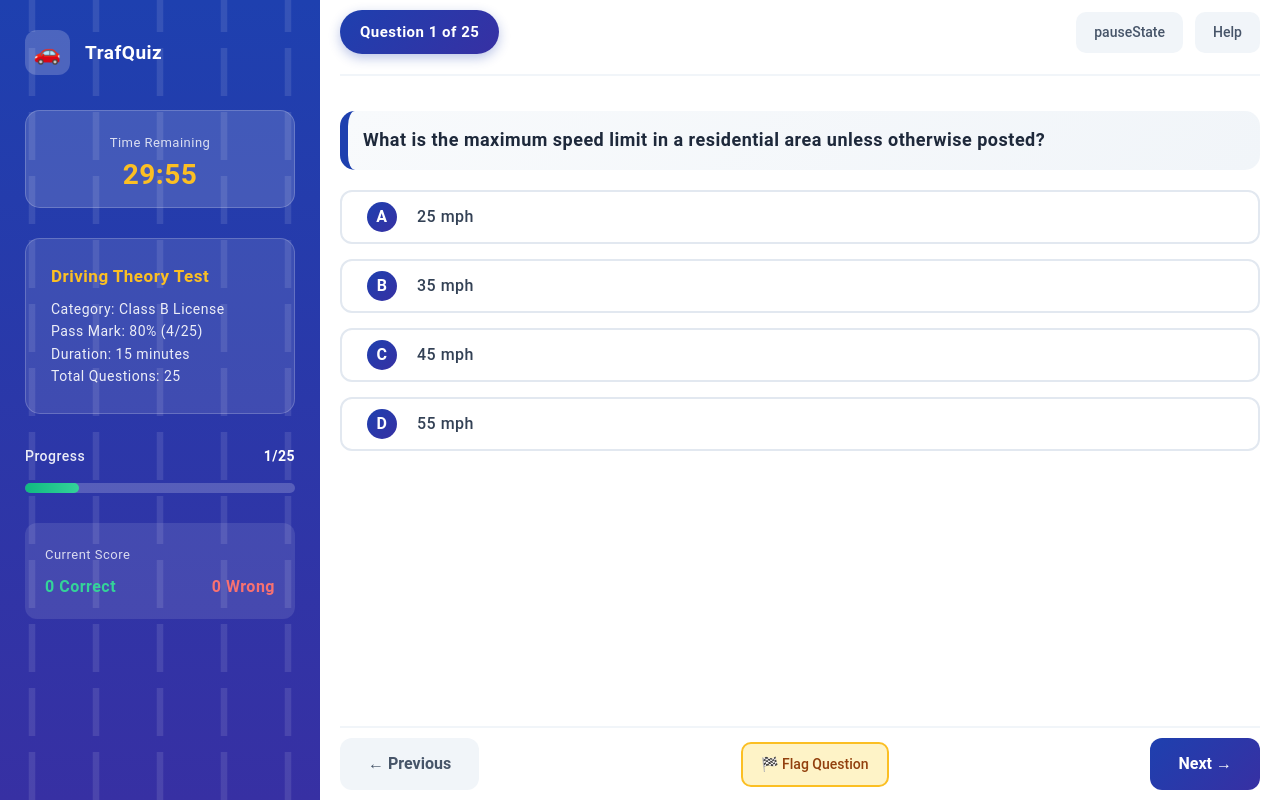
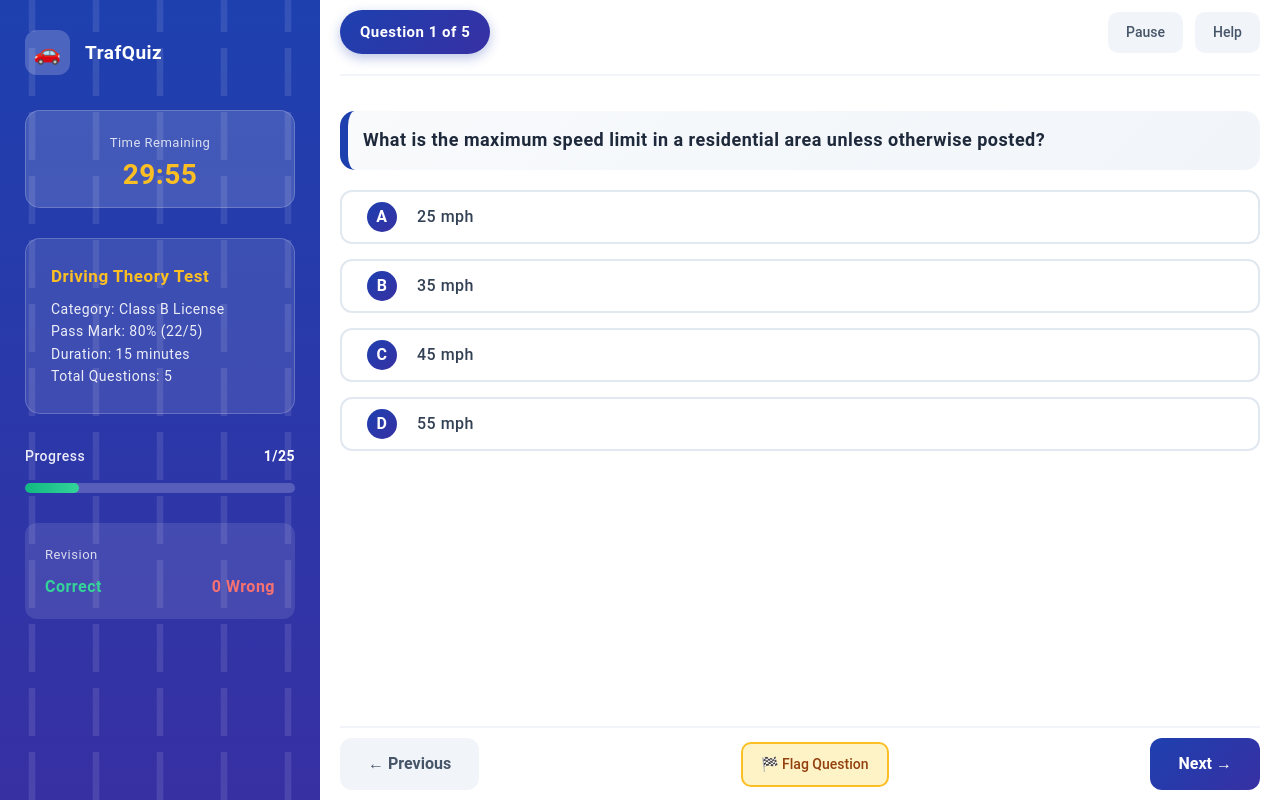
Before and after one commit to AllanKayz/trafQuiz, an Angular app: page /exam in a window 1280 px wide. Built offline with nearby package versions, Linux system fonts and the light colour scheme.

Commit message:
working on pauseState function

```diff
--- a/src/app/exam/exam.component.html
+++ b/src/app/exam/exam.component.html
@@ -1,108 +1,3 @@
-<!--section class="exam-window">
-  <div class="container-fluid shadow-sm p-3">
-    <div class="row">
-      <div class="d-flex justify-content-between align-items-center">
-        <div class="timeslot display-4 fw-bold">
-          <span *ngIf="isLoaded">{{formattedTime}}</span>
-          <mat-progress-spinner *ngIf="!isLoaded" mode="indeterminate" diameter="50" color="accent"
-            class="button-spinner mx-auto my-auto"></mat-progress-spinner>
-        </div>
-        <div class="user d-flex flex-row align-items-center">
-          <div class="mx-2">Welcome: {{UserData?.username}}</div>
-          <button class="btn btn-outline-danger mx-2" (click)="closeApp()">Logout</button>
-        </div>
-      </div>
-    </div>
-  </div>
-  <div class="container">
-    <div *ngIf="isPaused" class="placeho">
-      <img src="assets/logo.png" class="rounded mx-auto d-block" alt="...">
-    </div>
-    <div class="row question-section overflow-y-auto" [ngClass]="{'d-none': isPaused }">
-      <div class="ml-5" *ngIf="isLoaded">
-        <form [formGroup]="examForm" (submit)="submitExam()">
-          <div *ngFor="let question of questions | slice:0:25; let i = index;" class="pb-4 pt-5">
-            <h6 class="card-title fw-bold">{{i + 1}}. {{question.question}}</h6>
-            <div class="pb-2 mb-3">
-              <img [src]="question.photo" class="image_insert rounded" *ngIf="question.photo" alt="Image for question">
-            </div>
-            <div class="px-5">
-              <div class="form-check mb-3">
-                <input class="form-check-input text-lg" type="radio" id="question{{i}}" [formControlName]="'question'+i"
-                  [value]="question.option_a">
-                <label class="form-check-label text-lg" for="question{{i}}"
-                  [class]="getOptionClass(question, question.option_a)">
-                  {{question.option_a}}
-                </label>
-              </div>
-              <div class="form-check mb-3">
-                <input class="form-check-input text-lg" type="radio" id="question{{i}}" [formControlName]="'question'+i"
-                  [value]="question.option_b">
-                <label class="form-check-label text-lg" for="question{{i}}"
-                  [class]="getOptionClass(question, question.option_b)">
-                  {{question.option_b}}
-                </label>
-              </div>
-              <div class="form-check mb-3">
-                <input class="form-check-input" type="radio" id="question{{i}}" [formControlName]="'question'+i"
-                  [value]="question.option_c">
-                <label class="form-check-label text-lg" for="question{{i}}"
-                  [class]="getOptionClass(question, question.option_c)">
-                  {{question.option_c}}
-                </label>
-              </div>
-            </div>
-          </div>
-        </form>
-      </div>
-      <mat-progress-bar mode="indeterminate" [hidden]="isLoaded" class="mx-auto my-auto"></mat-progress-bar>
-    </div>
-    <div class="row border-top">
-      <div class="d-flex justify-content-between p-3">
-        <div *ngIf="!isSubmited && !timeUp" class="w-100">
-          <button class="btn btn-outline-primary text-uppercase float-end" type="submit" (click)="submitExam()"
-            data-bs-toggle="modal" data-bs-target="#scoreboard" [ngClass]="{'d-none': isPaused }">Submit Exam</button>
-          <button class="btn btn-outline-primary text-uppercase float-start"
-            (click)="pauseTimer()">{{pauseState}}</button>
-        </div>
-        <div *ngIf="timeUp && !isSubmited" class="w-100">
-          <p>Your time is up! Submitting Your Responses..</p>
-        </div>
-        <div *ngIf="isSubmited" class="w-100">
-
-          <button class="btn btn-outline-primary float-end mx-2 text-uppercase" (click)="resetQuiz()">Take Another
-            Exam</button>
-          <button class="btn btn-outline-primary float-end mx-2 text-uppercase" (click)="retakeQuiz()">Retake
-            Exam</button>
-        </div>
-      </div>
-    </div>
-  </div>
-</section>
-<div class="modal" tabindex="-1" id="scoreboard" role="dialog" aria-modal="true">
-  <div class="modal-dialog modal-dialog-centered">
-    <div class="modal-content text-center">
-      <div class="modal-header" *ngIf="score/questions.length*100 >= 88">
-        <h5 class="modal-title">Passed</h5>
-      </div>
-      <div class="modal-header" *ngIf="score/questions.length*100 < 88">
-        <h5 class="modal-title">Failed</h5>
-      </div>
-      <div class="modal-body">
-        <div *ngIf="isSubmited">
-          <h1 class="fw-bold">
-            <span *ngIf="score/questions.length*100 >= 88" class="score">{{score}}/{{questions.length}}</span>
-            <span *ngIf="score/questions.length*100 < 88" class="wrong">{{score}}/{{questions.length}}</span>
-          </h1>
-        </div>
-      </div>
-      <div class="modal-footer">
-        <button class="btn btn-outline-primary" type="button" data-bs-dismiss="modal">Close</button>
-      </div>
-    </div>
-  </div>
-</div-->
-
 <section class="app-container">
   <!-- Sidebar -->
   <div class="sidebar">
@@ -124,9 +19,9 @@
       <div class="exam-title">Driving Theory Test</div>
       <div class="exam-details">
         Category: Class B License<br>
-        Pass Mark: 80% (4/25)<br>
+        Pass Mark: 80% (22/{{ examService.questions.length }})<br>
         Duration: 15 minutes<br>
-        Total Questions: 25
+        Total Questions: {{ examService.questions.length }}
       </div>
     </div>
 
@@ -141,9 +36,9 @@
     </div>
 
     <div class="score-section">
-      <div class="score-title">Current Score</div>
+      <div class="score-title">Revision</div>
       <div class="score-display">
-        <span class="correct" id="correctCount">0 Correct</span>
+        <span class="correct" id="correctCount">{{examResults()?.score}} Correct</span>
         <span class="incorrect" id="incorrectCount">0 Wrong</span>
       </div>
     </div>
@@ -152,60 +47,30 @@
   <!-- Main Content -->
   <div class="main-content">
     <div class="header">
-      <div class="question-counter" id="questionCounter">Question {{ currentQuestionIndex() + 1 }} of 25</div>
+      <div class="question-counter" id="questionCounter">Question {{ currentQuestionIndex() + 1 }} of {{
+        examService.questions.length }}</div>
       <div class="action-buttons">
-        <button class="btn btn-secondary">pauseState</button>
+        <button class="btn btn-secondary" onclick="pauseTimer()">{{pauseState}}</button>
         <button class="btn btn-secondary">Help</button>
       </div>
     </div>
-
-    <!--form [formGroup]="examForm" (submit)="submitExam()">
-      <div *ngFor="let question of questions | slice:0:25; let i = index;" class="pb-4 pt-5">
-        <h6 class="card-title fw-bold">{{i + 1}}. {{question.question}}</h6>
-        <div class="pb-2 mb-3">
-          <img [src]="question.photo" class="image_insert rounded" *ngIf="question.photo" alt="Image for question">
-        </div>
-
-
-    </form-->
-
     <div class="question-section">
       <div class="question-content">
         <div class="question-text-area">
           <div class="question-text" id="questionText">
             {{ currentQuestion().question }}
           </div>
-
-          <!--div class="question-image" id="questionImage" *ngIf="currentQuestion()?.hasImage">
+        </div>
+        <div class="question-image" id="questionImage" *ngIf="currentQuestion()?.hasImage">
           <img id="questionImg" [src]="currentQuestion().image" alt="Question diagram">
-          </div-->
-
-          <!--div class="question-image" *ngIf="currentQuestion()?.hasImage">
-            <img [src]="currentQuestion().image" alt="Question diagram">
-          </div-->
         </div>
       </div>
       <div class="options-container" id="optionsContainer">
-        <!--div class="option" onclick="selectOption(this, 0)"-->
-        <!--div class="option-letter">A</div-->
         <div *ngFor="let option of currentQuestion()?.options; let i = index" class="option"
           [class.selected]="userAnswers()[currentQuestionIndex()] === i" (click)="selectOption(i)">
           <div class="option-letter">{{ getOptionLetter(i) }}</div>
           <div class="option-text">{{ option }}</div>
         </div>
-
-        <!--div class="option-text">{{question.option_a}}</div-->
-        <!--/div-->
-
-        <!--div class="option" onclick="selectOption(this, 1)">
-          <div class="option-letter">B</div>
-          <div class="option-text">{{question.option_b}}</div>
-        </div>
-
-        <div class="option" onclick="selectOption(this, 2)">
-          <div class="option-letter">C</div>
-          <div class="option-text">{{question.option_c}}</div>
-        </div-->
       </div>
     </div>
 
@@ -216,7 +81,7 @@
       </button>
 
       <div class="question-nav">
-        <button class="btn flag-btn" onclick="toggleFlag(this)" id="flagBtn">
+        <button class="btn flag-btn" id="flagBtn" onclick="toggleFlag(this)">
           🏁 Flag Question
         </button>
         <button class="btn finish-btn" onclick="finishExam()" id="finishBtn" style="display: none;">
@@ -229,23 +94,48 @@
         Next →
       </button>
 
-      <button *ngIf="currentQuestionIndex() === examService.questions.length - 1" class="btn btn-nav finish-btn"
-        (click)="submitExam()">
+      <button *ngIf="currentQuestionIndex() === examService.questions.length - 1" data-bs-toggle="modal"
+        data-bs-target="#resultsModal" class="btn btn-nav finish-btn" (click)="submitExam()">
         Submit Exam
       </button>
     </div>
   </div>
 </section>
 
-<!-- Results Modal -->
-<div class="modal" id="resultsModal" *ngIf="showResults()">
+<!-- Modal -->
+<div class="modal fade" id="resultsModal" tabindex="-1" aria-labelledby="resultsModalLabel" aria-hidden="true">
+  <div class="modal-dialog modal-dialog-centered">
     <div class="modal-content">
-    <!--div class="modal-title">Exam Complete!</div-->
+      <button type="button" class="btn-close float-end mr-auto" data-bs-dismiss="modal" aria-label="Close"></button>
       <div class="modal-title" [style.color]="examResults()?.passed ? '#28a745' : '#dc3545'">
         {{ examResults()?.passed ? 'Congratulations!' : 'Better luck next time' }}
       </div>
-    <!--div class="modal-score" id="finalScore">0/25</div-->
-    <div class="modal-score">
+      <div class="modal-score" id="finalScore">
+        You scored {{ examResults()?.score }} out of {{ examService.questions.length }}
+        ({{ examResults()?.percentage }}%)
+      </div>
+      <div class="modal-details" id="modalDetails">
+        You need 22 out of 25 correct answers to pass.<br>
+        <span id="resultMessage">Please review the highway code and try again.</span>
+      </div>
+
+      <button class="restart-button modal-btn" (click)="restartExam()">
+        🔄 Restart Exam
+      </button>
+    </div>
+  </div>
+</div>
+
+
+<!-- Results Modal -->
+<div class="modal fade" id="resulsModal" *ngIf="showResults()" tabindex="-1" aria-labelledby="reultModalLabel"
+  aria-hidden="true">
+  <div class="modal-dialog modal-dialog-centered">
+    <div class="modal-content">
+      <div class="modal-title" [style.color]="examResults()?.passed ? '#28a745' : '#dc3545'">
+        {{ examResults()?.passed ? 'Congratulations!' : 'Better luck next time' }}
+      </div>
+      <div class="modal-score" id="finalScore">
         You scored {{ examResults()?.score }} out of {{ examService.questions.length }}
         ({{ examResults()?.percentage }}%)
       </div>
@@ -253,8 +143,9 @@
         You need 22 out of 25 correct answers to pass.<br>
         <span id="resultMessage">Please review the highway code and try again.</span>
       </div>
-    <button class="restart-button" (click)="restartExam()">
+      <button class="restart-button modal-btn" (click)="restartExam()">
         🔄 Restart Exam
       </button>
     </div>
   </div>
+</div>
--- a/src/app/exam/exam.component.ts
+++ b/src/app/exam/exam.component.ts
@@ -32,6 +32,8 @@ export class ExamComponent implements OnInit, OnDestroy {
   timeRemaining = signal(1800); // 30 minutes
   showResults = signal(false);
   examResults = signal<{score: number, percentage: number, passed: boolean} | null>(null);
+  isPaused: boolean = false;
+  pauseState: string = "Pause";
 
   private timerSubscription?: Subscription;
 
@@ -57,12 +59,23 @@ export class ExamComponent implements OnInit, OnDestroy {
   startTimer() {
     this.timerSubscription = interval(1000).subscribe(() => {
       const newTime = this.timeRemaining() - 1;
+      if(!this.isPaused) {
       this.timeRemaining.set(newTime);
-
       if (newTime <= 0) {
         this.submitExam();
       }
+    }
     });
+  }
+
+  pauseTimer() {
+    if (this.pauseState === "Pause") {
+      this.isPaused = true;
+      this.pauseState = "Resume";
+    } else {
+      this.isPaused = false;
+      this.pauseState = "Pause";
+    }
   }
 
   selectOption(optionIndex: number) {
```
Also changed, not shown: src/app/exam/exam.component.css (+6 -6 lines). Lines whose indentation alone changed are shown as unchanged.
